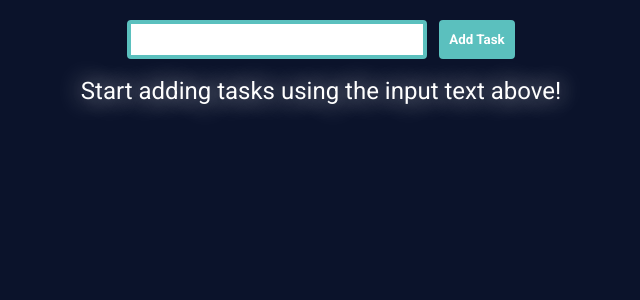
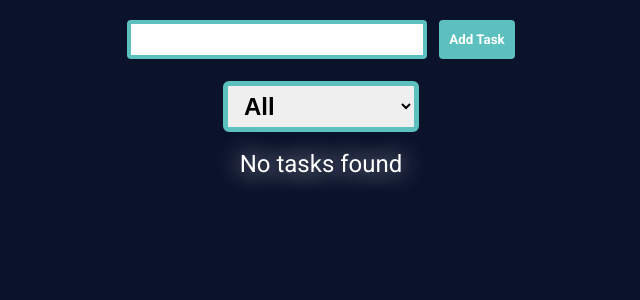
Before and after one commit to LucasMontecino/solvd-laba-repository, a React (Vite) app in the folder homeworks/21-react-api/: page / in a window 1280 px wide. Shown: the top 300 px of the page, without its empty margins (319-959 px from the left). Built offline with nearby package versions, Linux system fonts and the light colour scheme.

Commit message:
fix: update show select and delete one task

```diff
--- a/homeworks/21-react-api/src/App.css
+++ b/homeworks/21-react-api/src/App.css
@@ -268,6 +268,11 @@
 
 .select {
   margin-top: 22px;
+  padding: 6px 12px;
+  border-radius: 6px;
+  font-weight: 600;
+  font-size: 24px;
+  border: 5px solid #5BC0BE;
 }
 
 @media screen and (max-width: 480px) {
--- a/homeworks/21-react-api/src/components/ToDo/ToDo.jsx
+++ b/homeworks/21-react-api/src/components/ToDo/ToDo.jsx
@@ -86,9 +86,9 @@ export default function ToDo() {
           inputRef={inputRef}
         />
         {errors && <Errors errors={errors} />}
+        <ShowSelect />
         {filterList.length > 0 ? (
           <>
-            <ShowSelect />
             <ListItems
               handleDeleteTask={handleDeleteTask}
               handleToggleCompleteTask={handleToggleCompleteTask}
@@ -96,9 +96,7 @@ export default function ToDo() {
             />
           </>
         ) : (
-          <h4 className="initialMessage">
-            Start adding tasks using the input text above!
-          </h4>
+          <h4 className="initialMessage">No tasks found</h4>
         )}
 
         {filterList.length > 0 && (
--- a/homeworks/21-react-api/src/hooks/useTodos.jsx
+++ b/homeworks/21-react-api/src/hooks/useTodos.jsx
@@ -28,7 +28,7 @@ function todoReducer(state, action) {
         initialList: state.initialList.filter(
           (todo) => todo.id !== action.payload
         ),
-        fitlerList: state.filterList.filter(
+        filterList: state.filterList.filter(
           (todo) => todo.id !== action.payload
         ),
       };
```
